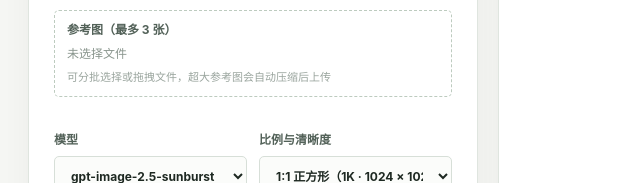
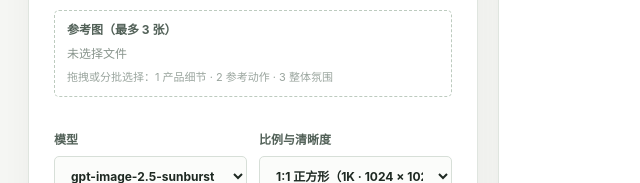
Before and after one commit to austin0056/image-prompt-studio, a website: page index.html in a window 1280 px wide. Shown: the part 617-800 px from the top of the page, 0-640 px from the left. Drawn offline with Linux system fonts and the light colour scheme.

Commit message:
Label three reference image roles

```diff
--- a/index.html
+++ b/index.html
@@ -5,7 +5,7 @@
 <label>润色 API Key <input id="refineKey" type="password" placeholder="已配置，可留空" autocomplete="off"></label>
 <label>生图 API Key <input id="imageKey" type="password" placeholder="已配置，可留空" autocomplete="off"></label>
 <label>原始提示词 <textarea id="prompt" rows="5" placeholder="例如：一只戴宇航员头盔的橘猫贴纸"></textarea></label>
-<label class="upload" id="referenceDropzone">参考图（最多 3 张） <input id="reference" type="file" multiple accept="image/png,image/jpeg,image/webp,image/mpo,.mpo"><span id="fileName">未选择文件</span><span class="uploadHint">可分批选择或拖拽文件，超大参考图会自动压缩后上传</span></label><div id="referencePreviewWrap" class="referencePreviewWrap hidden"><div id="referencePreview" class="referencePreview" aria-label="参考图预览"></div></div>
+<label class="upload" id="referenceDropzone">参考图（最多 3 张） <input id="reference" type="file" multiple accept="image/png,image/jpeg,image/webp,image/mpo,.mpo"><span id="fileName">未选择文件</span><span class="uploadHint">拖拽或分批选择：1 产品细节 · 2 参考动作 · 3 整体氛围</span></label><div id="referencePreviewWrap" class="referencePreviewWrap hidden"><div id="referencePreview" class="referencePreview" aria-label="参考图预览"></div></div>
 <div class="row"><label>模型<select id="model"><option value="gpt-image-2.5-sunburst">gpt-image-2.5-sunburst</option></select></label><label>比例与清晰度<select id="size"><option value="1024x1024">1:1 正方形（1K · 1024 × 1024）</option><option value="1536x1024">3:2 横向（1K · 1536 × 1024）</option><option value="1024x1536">2:3 纵向（1K · 1024 × 1536）</option><option value="2048x2048">1:1 正方形（2K · 2048 × 2048）</option><option value="4096x4096">1:1 正方形（4K · 4096 × 4096）</option></select></label></div>
 <label>生成数量<select id="quantity"><option value="1">1 张</option><option value="2">2 张</option><option value="4">4 张</option></select></label>
 <div class="actions"><button id="refine" class="secondary">✦ 润色提示词</button><button id="generate" class="primary">生成图片 <span>→</span></button></div><p id="message" class="message"></p></aside>
```
